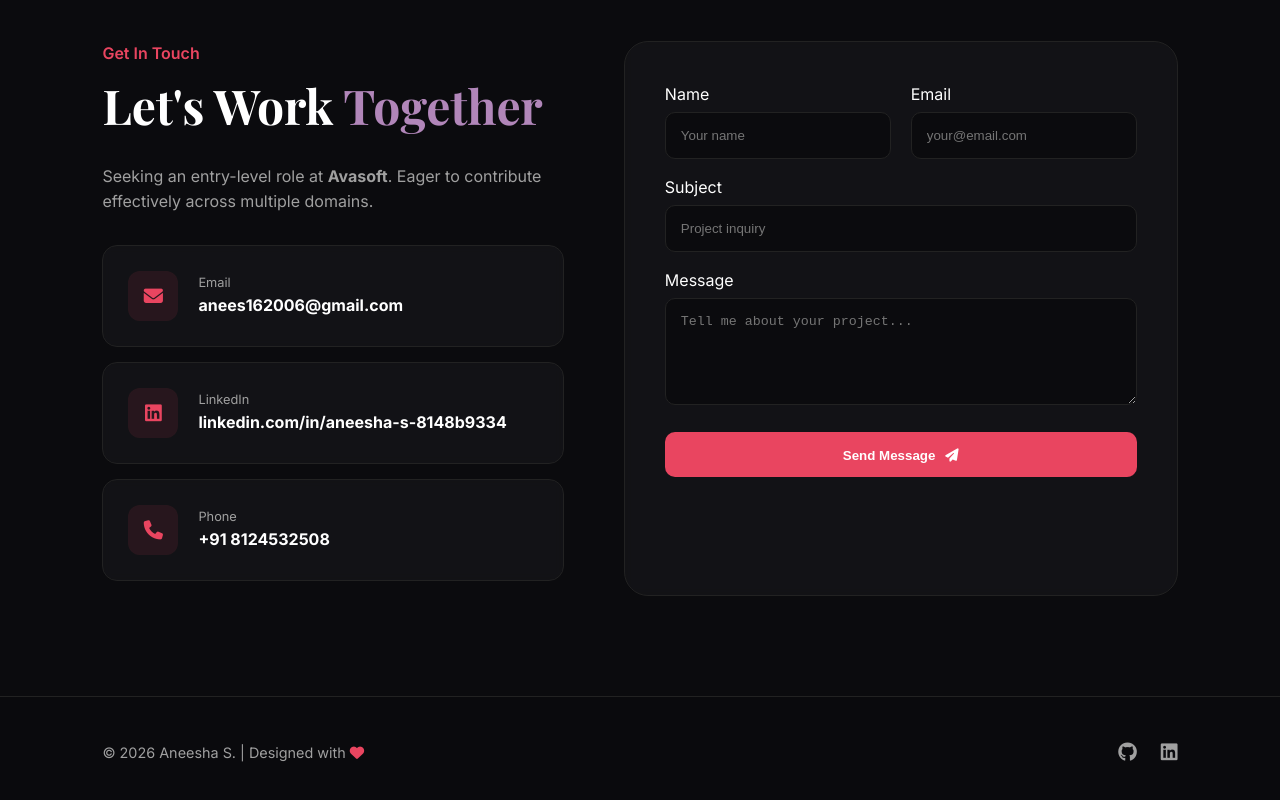
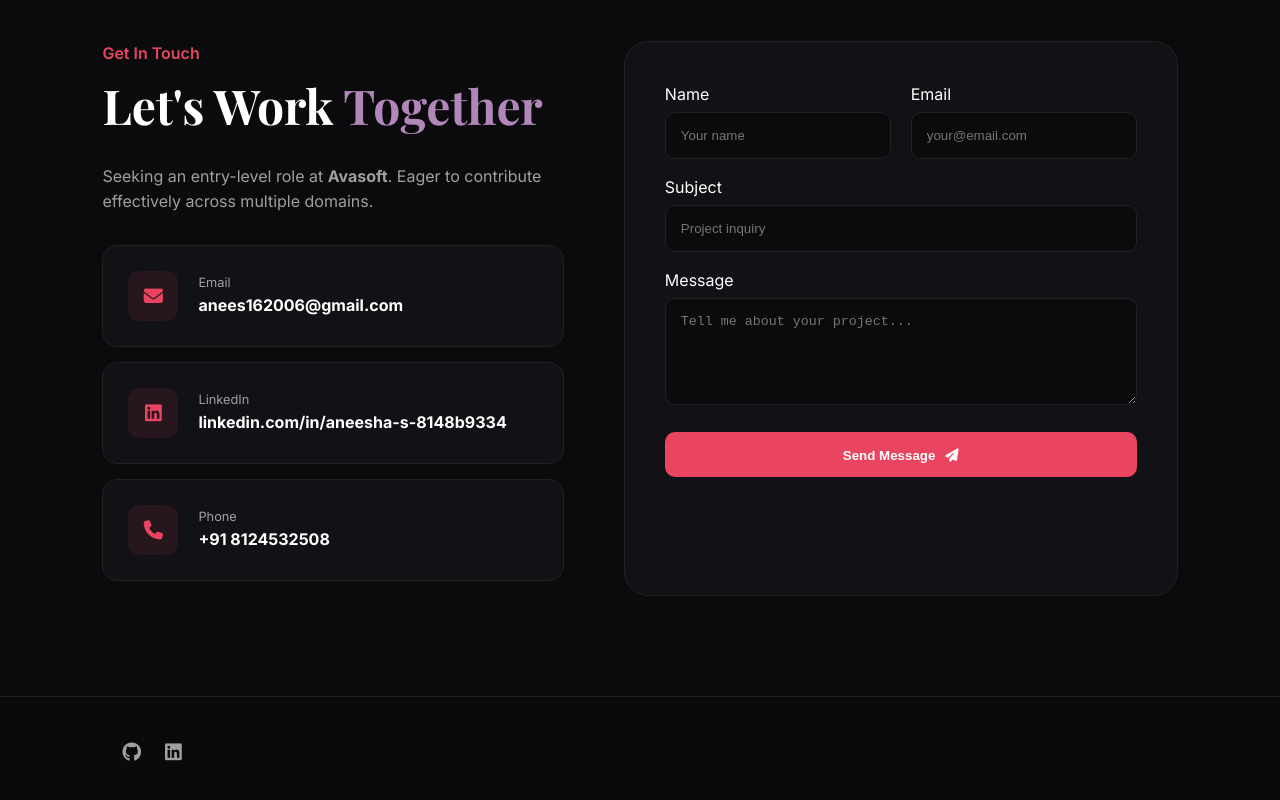
Before and after one commit to Anees16/personal-portfolio, a plain HTML site: page index.html in a window 1280 px wide. Shown: the part 3212-4012 px from the top of the page. Drawn offline with nearby package versions, Linux system fonts and the light colour scheme.

Commit message:
index.html

```diff
--- a/index.html
+++ b/index.html
@@ -437,7 +437,6 @@
     </section>
 
     <footer>
-        <p>© 2026 Aneesha S. | Designed with <i class="fa-solid fa-heart" style="color: var(--accent-pink)"></i></p>
         <div class="footer-links">
             <a href="https://github.com/Anees16" target="_blank"><i class="fa-brands fa-github"></i></a>
             <a href="https://www.linkedin.com/in/aneesha-s-8148b9334" target="_blank"><i class="fa-brands fa-linkedin"></i></a>
```
